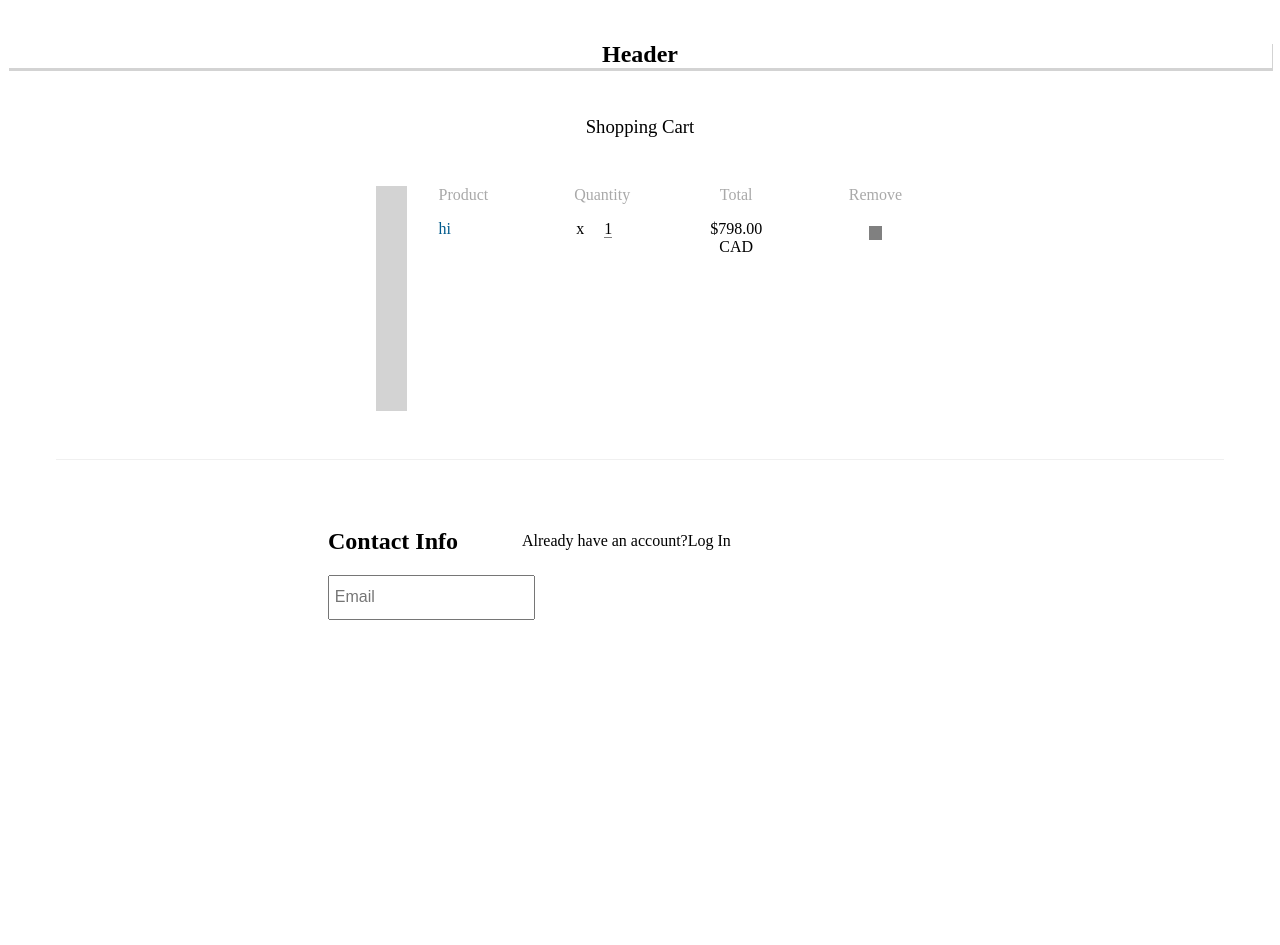
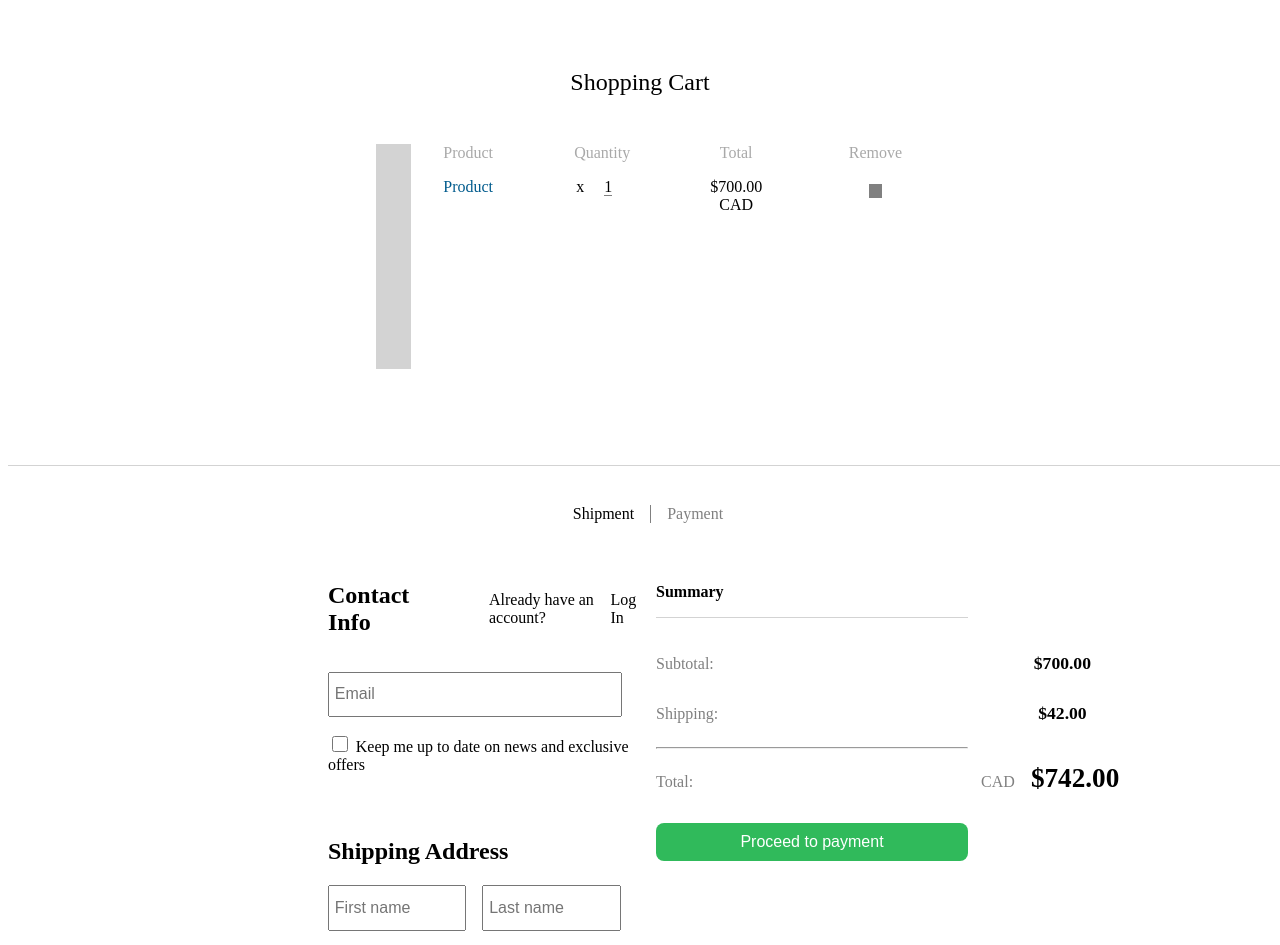
Before and after one commit to YukiRamu/WMAD-React-Mid-term, a React (Create React App) app: page /checkout in a window 1280 px wide. Shown: the part 67-1012 px from the top of the page. Before the commit the page ends 800 px from the top, so only its background shows below. Built offline with nearby package versions, Linux system fonts and the light colour scheme.

Commit message:
New API and Checkout Update
divided the api into to two new components.
Created the frontend from checkout shipping part, moving into payment

```diff
--- a/src/App.js
+++ b/src/App.js
@@ -1,5 +1,5 @@
 import './App.css';
-import React from 'react';
+import React, { useEffect, useState } from 'react';
 import {
   BrowserRouter as Router,
   Switch,
@@ -10,9 +10,24 @@ import {
 import Home from "./component/Home/Home";
 import LogIn from "./component/LogIn/LogIn";
 import CheckOut from "./component/CheckOut/CheckOut";
-import FetchAPI from './component/API/FetchAPI'
+// import FetchAPI from './component/API/NewFetchAPI';
+import AllProducts from './component/API/AllProducts';
 
 const App = () => {
+  const addProductsDataHandler = products => {
+    console.log('IN APP JS');
+    console.log(products);
+    setProductsData(products);
+  }
+
+  const [pData, setProductsData] = useState([]);
+
+  // useEffect(async () => {
+  //   let p = await AllProducts()
+  //   setProductsData(p);
+  //   console.log('YOU ARE IN APP JS ' + pData);
+  // }, [])
+
   return (
     <>
       {/* React Router : Navbar */}
@@ -43,7 +58,7 @@ const App = () => {
               <LogIn />
             </Route>
             <Route path="/checkout">
-              <CheckOut />
+              <CheckOut pdata = {pData}/>
             </Route>
           </Switch>
         </div>
--- /dev/null
+++ b/src/component/API/AllProducts.js
@@ -0,0 +1,15 @@
+const AllProducts = async () => {
+    try {
+        const productResponse = await fetch("https://fakestoreapi.com/products");
+        if (!productResponse.ok) {
+            throw productResponse.statusText;
+        } else {
+            const productList = await productResponse.json();
+            return productList;
+        }
+    } catch (error) {
+        console.log(`Error = ${error} : Failed to fetch productList`);
+        return error;
+    }
+};
+export default AllProducts;
--- a/src/component/CheckOut/CheckOut.css
+++ b/src/component/CheckOut/CheckOut.css
@@ -1,92 +1,121 @@
-.header-placeholder{
-    text-align: center;
-    box-shadow: 1px 3px lightgray;
+/* FORM */
+
+.form-container {
+  display: grid;
+  grid-template-columns: 50% 50%;
+  grid-gap: 1em;
+  grid-auto-rows: minmax(100px, auto);
+  margin: 0rem 20rem;
 }
 
-.cart-title{
-    margin: 3rem;
-    text-align: center;
-    font-weight: normal;
+.contactText {
+  display: flex;
+  align-items: center;
 }
 
-.shopping-cart-container{
-
-    margin: 3rem;
-    padding-bottom: 3rem;
-    text-align: center;
-    border-bottom: 1px solid #f0f0f0;
+.contactInfo {
+  margin-right: 4rem;
 }
 
-.productList-container{
-    display: flex;
-    margin: 0rem 20rem;
+.account {
+  font-size: 1rem;
+  margin-left: 0.5rem;
 }
 
-.image{
-    width: 180px;
-    height: 225px;
-    margin-right: 2rem;
-    background-color: lightgray;
+.email-input {
+  width: 90%;
+  height: 2rem;
+  padding: 0.3rem;
+  font-size: 1rem;
+  margin-top: 1rem;
 }
 
-.product-description{
-    width: 423px;
-    height: 225px;
-    margin-right: 4rem;
-    text-align: justify;
+.checkbox-container {
+  margin-top: 1rem;
 }
 
-.product-text{
-    color: darkgray;
+.checkbox {
+  width: 1rem;
+  height: 1rem;
 }
 
-.description-text{
-    color: #005b8d;
+.checkboxText {
+  margin-left: 0.3rem;
 }
 
-.quantity{
-    width: 144.77px;
-    height: 225px;
-    margin-right: 5rem;
+.address-container {
+  margin-top: 4rem;
 }
 
-.quantity-number{
-    margin: 1rem;
-    border-bottom: 1px solid gray;
+.address-input {
+  width: 40%;
+  height: 2rem;
+  padding: 0.3rem;
+  font-size: 1rem;
+  margin-right: 1rem;
 }
 
-.total{
-    margin-right: 5.3rem;
+.country-input {
+  width: 40%;
+  height: 2rem;
+  padding: 0.3rem;
+  font-size: 1rem;
+  margin-top: 1rem;
+  margin-right: 1rem;
 }
 
-.trashBin{
-    width: 12.25px;
-    height: 14px;
-    background-color: gray;
-    margin: 1.4rem;
+/* SUMMARY */
+
+.summary-text {
+  border-bottom: 1px solid lightgray;
+  padding-bottom: 1rem;
 }
 
-.form-container{
-    margin: 0rem 20rem;
+.subtotal-container {
+  display: flex;
+  align-items: baseline;
 }
 
-.contactText{
-    display: flex;
-    align-items: center;
+.subtotal {
+  color: gray;
 }
 
-.contactInfo{
-    margin-right: 4rem;
+.money {
+  font-weight: bold;
+  float: right;
+  margin-left: 20rem;
+  font-size: 1.1rem;
 }
 
-.account{
-    font-size: 1rem;
+.total-money {
+  font-weight: bold;
+  float: right;
+  margin-left: 18rem;
+  font-size: 1.7rem;
 }
 
-.email-input{
-    width: 31%;
-    height: 2rem;
-    padding: .3rem;
-    font-size: 1rem;
-    border-color: 1px solid lightgray;
+.currency {
+  font-size: 1rem;
+  font-weight: normal;
+  color: gray;
+  margin-right: 1rem;
 }
+
+.proceed-btn {
+  float: right;
+  width: 100%;
+  background-color: #30ba5b;
+  color: white;
+  border-color: transparent;
+  border-radius: 0.5rem;
+  padding: .5rem;
+  font-size: 1rem;
+  margin-top: 1rem;
+}
+
+.proceed-btn:hover {
+  cursor: pointer;
+  background-color: white;
+  border: 1px solid #30ba5b;
+  color: #30ba5b;
+}
--- a/src/component/CheckOut/CheckOut.js
+++ b/src/component/CheckOut/CheckOut.js
@@ -1,43 +1,13 @@
 import React from 'react';
+import Cart from './ShoppingCart/ShoppingCart';
+import PageTracker from './PageTracker/PageTracker';
 import './CheckOut.css';
 
 const CheckOut = (props) => {
     return (
         <>
-            <div>
-                <div className='header-placeholder'>
-                    <h2>Header</h2>
-                </div>
-                {/* SHOPPING CART */}
-                <h3 className='cart-title'>Shopping Cart</h3>
-                <div className='shopping-cart-container'>
-                    <div className='productList-container'>
-                        <div className='image'>
-                            {/* <img/> */}
-                        </div>
-                        <div className='product-description'>
-                            <span className='product-text'>Product</span>
-                            <div className='description-text'>
-                                <p>hi</p>
-                            </div>
-                        </div>
-                        <div className='quantity'>
-                            <span className='product-text'>Quantity</span>
-                            <p>x <span className='quantity-number'>1</span></p>
-                        </div>
-                        <div className='total'>
-                            <span className='product-text'>Total</span>
-                            <p>$798.00 CAD</p>
-                        </div>
-                        <div className='remove'>
-                            <span className='product-text'>Remove</span>
-                            <div className='trashBin'>
-                                {/* <img/> */}
-                            </div>
-                        </div>
-                    </div>
-                </div>
-            </div>
+            <Cart/>
+            <PageTracker/>
             {/* FORM */}
             <div className='form-container'>
                 <div className='form'>
@@ -47,11 +17,58 @@ const CheckOut = (props) => {
                             <span className='account'>Already have an account? </span>
                             <a className='account'> Log In</a>
                         </div>
-                        <input className='email-input' type='text' placeholder='Email'/>
+                        <div>
+                            <input className='email-input' type='text' placeholder='Email' />
+                            <div className='checkbox-container'>
+                                <input className='checkbox' type='checkbox'></input>
+                                <span className='checkboxText'>Keep me up to date on news and exclusive offers</span>
+                            </div>
+                        </div>
+                        {/* ADDRESS */}
+                        <div className='address-container'>
+                            <h2 className='shippingAddress'>Shipping Address</h2>
+                            <div>
+                                <input className='address-input' type='text' placeholder='First name' />
+                                <input className='address-input' type='text' placeholder='Last name' />
+                            </div>
+                            <div>
+                                <input className='email-input' type='text' placeholder='Address' />
+                            </div>
+                            <div>
+                                <input className='email-input' type='text' placeholder='Unit - apt, suite (optional)' />
+                            </div>
+                            <div>
+                                <input className='email-input' type='text' placeholder='City' />
+                            </div>
+                            <div>
+                                <input className='country-input' type='text' placeholder='Province' />
+                                <input className='country-input' type='text' placeholder='Postal Code' />
+                            </div>
+                            <div>
+                                <input className='email-input' type='text' placeholder='Phone Number' />
+                            </div>
+                        </div>
                     </form>
                 </div>
+                {/* SUMMARY */}
                 <div className='summary'>
-
+                    <h4 className='summary-text'>Summary</h4>
+                    <div className='subtotal-container'>
+                        <p className='subtotal'>Subtotal:</p>
+                        <span className='money'>$700.00</span>
+                    </div>
+                    <div className='subtotal-container'>
+                        <p className='subtotal'>Shipping:</p>
+                        <span className='money'>$42.00</span>
+                    </div>
+                    <hr></hr>
+                    <div className='subtotal-container'>
+                        <p className='subtotal'>Total:</p>
+                        <span className='total-money'>
+                            <span className='currency'>CAD</span>
+                            $742.00</span>
+                    </div>
+                    <button className='proceed-btn'>Proceed to payment</button>
                 </div>
             </div>
         </>
--- /dev/null
+++ b/src/component/CheckOut/PageTracker/PageTracker.css
@@ -0,0 +1,24 @@
+/* PAGE TRACKER */
+
+.page-tracker {
+  display: flex;
+  border-top: 1px solid lightgray;
+  padding: 0.5rem;
+  width: 100%;
+  height: 5rem;
+  justify-content: center;
+  align-items: center;
+}
+
+.tracker-text {
+  margin: 0.5rem;
+}
+
+#ship {
+  border-right: 1px solid gray;
+  padding-right: 1rem;
+}
+
+#pay {
+  color: gray;
+}
--- /dev/null
+++ b/src/component/CheckOut/PageTracker/PageTracker.js
@@ -0,0 +1,16 @@
+import './PageTracker.css'
+
+const PageTracker = () => {
+    return (
+        <>
+            {/* Page Tracker */}
+            <div className='page-tracker'>
+                <p id='ship' className='tracker-text'>Shipment</p>
+                <div></div>
+                <p id='pay' className='tracker-text'>Payment</p>
+            </div>
+        </>
+    );
+}
+
+export default PageTracker;
--- /dev/null
+++ b/src/component/CheckOut/ShoppingCart/ShoppingCart.css
@@ -0,0 +1,61 @@
+/* CART */
+.cart-title {
+    margin: 3rem;
+    text-align: center;
+    font-weight: normal;
+  }
+
+  .shopping-cart-container {
+    margin: 3rem;
+    padding-bottom: 3rem;
+    text-align: center;
+  }
+
+  .productList-container {
+    display: flex;
+    margin: 0rem 20rem;
+  }
+
+  .image {
+    width: 180px;
+    height: 225px;
+    margin-right: 2rem;
+    background-color: lightgray;
+  }
+
+  .product-description {
+    width: 423px;
+    height: 225px;
+    margin-right: 3rem;
+    text-align: justify;
+  }
+
+  .product-text {
+    color: darkgray;
+  }
+
+  .description-text {
+    color: #005b8d;
+  }
+
+  .quantity {
+    width: 144.77px;
+    height: 225px;
+    margin-right: 5rem;
+  }
+
+  .quantity-number {
+    margin: 1rem;
+    border-bottom: 1px solid gray;
+  }
+
+  .total {
+    margin-right: 5.3rem;
+  }
+
+  .trashBin {
+    width: 12.25px;
+    height: 14px;
+    background-color: gray;
+    margin: 1.4rem;
+  }
--- /dev/null
+++ b/src/component/CheckOut/ShoppingCart/ShoppingCart.js
@@ -0,0 +1,41 @@
+import './ShoppingCart.css'
+
+const ShoppingCart = () => {
+    return (
+        <>
+            <div>
+                {/* SHOPPING CART */}
+                <h2 className='cart-title'>Shopping Cart</h2>
+                <div className='shopping-cart-container'>
+                    <div className='productList-container'>
+                        <div className='image'>
+                            {/* <img/> */}
+                        </div>
+                        <div className='product-description'>
+                            <span className='product-text'>Product</span>
+                            <div className='description-text'>
+                                <p>Product</p>
+                            </div>
+                        </div>
+                        <div className='quantity'>
+                            <span className='product-text'>Quantity</span>
+                            <p>x <span className='quantity-number'>1</span></p>
+                        </div>
+                        <div className='total'>
+                            <span className='product-text'>Total</span>
+                            <p>$700.00 CAD</p>
+                        </div>
+                        <div className='remove'>
+                            <span className='product-text'>Remove</span>
+                            <div className='trashBin'>
+                                {/* <img/> */}
+                            </div>
+                        </div>
+                    </div>
+                </div>
+            </div>
+        </>
+    );
+}
+
+export default ShoppingCart;
```
Also changed, not shown: src/component/API/AllCategories.js (added, +16 -0 lines), src/component/API/FetchAPI.js (deleted, +0 -98 lines).
